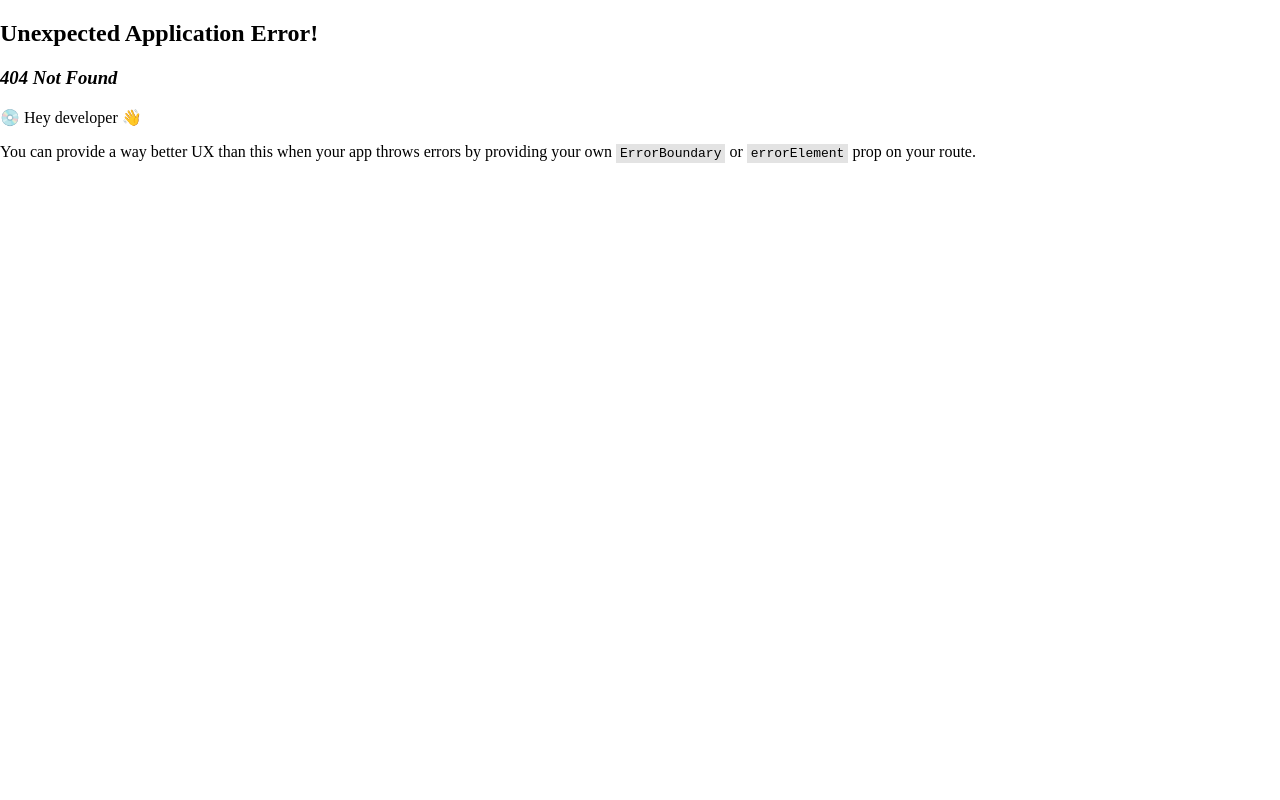
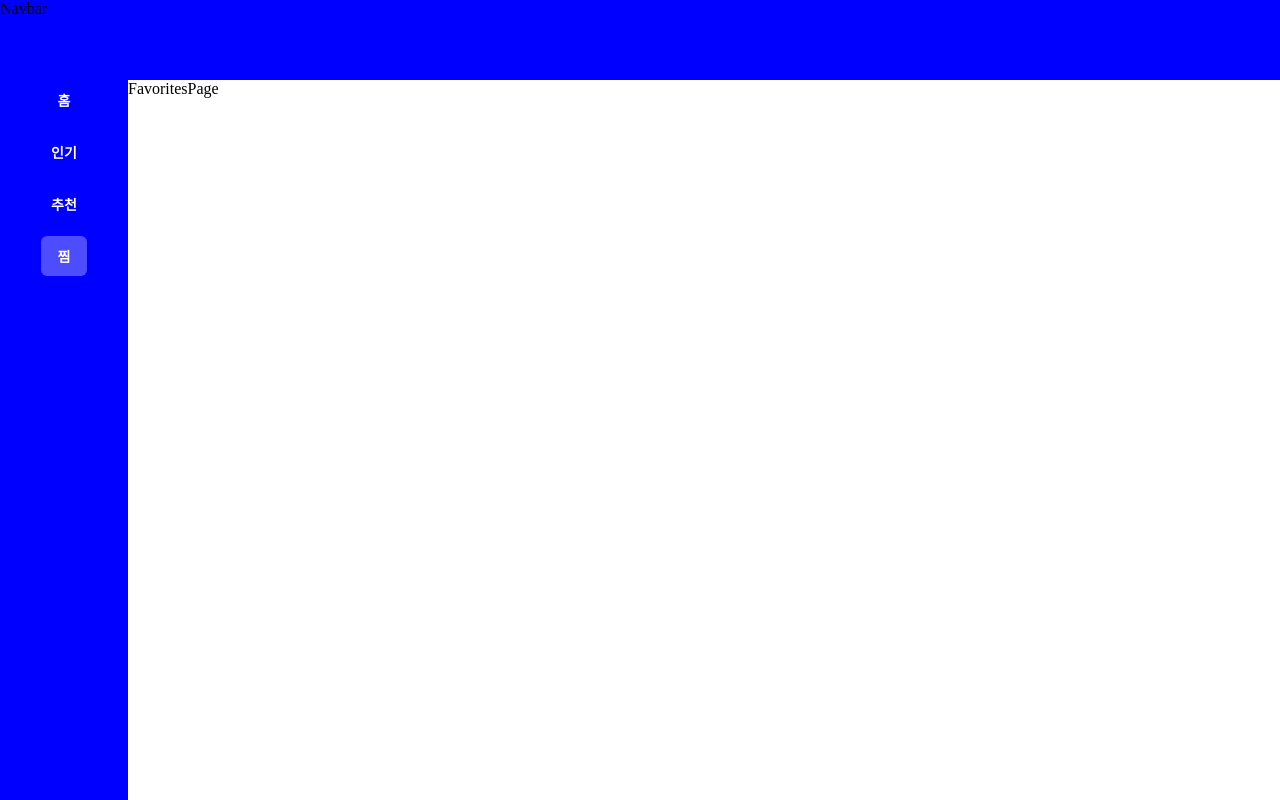
Before and after one commit to semi-hackathon/FE, a React (Vite) app: page /favorites in a window 1280 px wide. Before the commit this address had no page. Built offline with nearby package versions, Linux system fonts and the light colour scheme.

Commit message:
sidebar 구조

```diff
--- a/src/components/Sidebar.jsx
+++ b/src/components/Sidebar.jsx
@@ -1,8 +1,18 @@
 import React from 'react';
 import styled from 'styled-components';
+import { NavLink } from 'react-router-dom';
 
 const Sidebar = () => {
-  return <SideWrapper>Sidebar</SideWrapper>;
+  return (
+    <SideWrapper>
+      <MenuList>
+        <StyledLink to="/">홈</StyledLink>
+        <StyledLink to="/popular">인기</StyledLink>
+        <StyledLink to="/recommend">추천</StyledLink>
+        <StyledLink to="/favorites">찜</StyledLink>
+      </MenuList>
+    </SideWrapper>
+  );
 };
 
 export default Sidebar;
@@ -11,4 +21,30 @@ const SideWrapper = styled.div`
   width: 10%;
   height: 100%;
   background-color: blue;
+  display: flex;
+  justify-content: center;
 `;
+
+const MenuList = styled.div`
+  display: flex;
+  flex-direction: column;
+  gap: 12px;
+`;
+
+const StyledLink = styled(NavLink)`
+  color: white;
+  font-weight: 600;
+  font-size: 14px;
+  text-align: center;
+  text-decoration: none;
+  padding: 10px;
+  border-radius: 6px;
+
+  &.active {
+    background-color: rgba(255, 255, 255, 0.3);
+  }
+
+  &:hover {
+    background-color: rgba(255, 255, 255, 0.2);
+  }
+`;
--- /dev/null
+++ b/src/pages/FavoritesPage.jsx
@@ -0,0 +1,7 @@
+import React from 'react';
+
+const FavoritesPage = () => {
+  return <div>FavoritesPage</div>;
+};
+
+export default FavoritesPage;
--- /dev/null
+++ b/src/pages/PopularPage.jsx
@@ -0,0 +1,7 @@
+import React from 'react';
+
+const PopularPage = () => {
+  return <div>PopularPage</div>;
+};
+
+export default PopularPage;
--- /dev/null
+++ b/src/pages/RecommendPage.jsx
@@ -0,0 +1,7 @@
+import React from 'react';
+
+const RecommendPage = () => {
+  return <div>RecommendPage</div>;
+};
+
+export default RecommendPage;
```
Also changed, not shown: src/App.jsx (+9 -1 lines).
